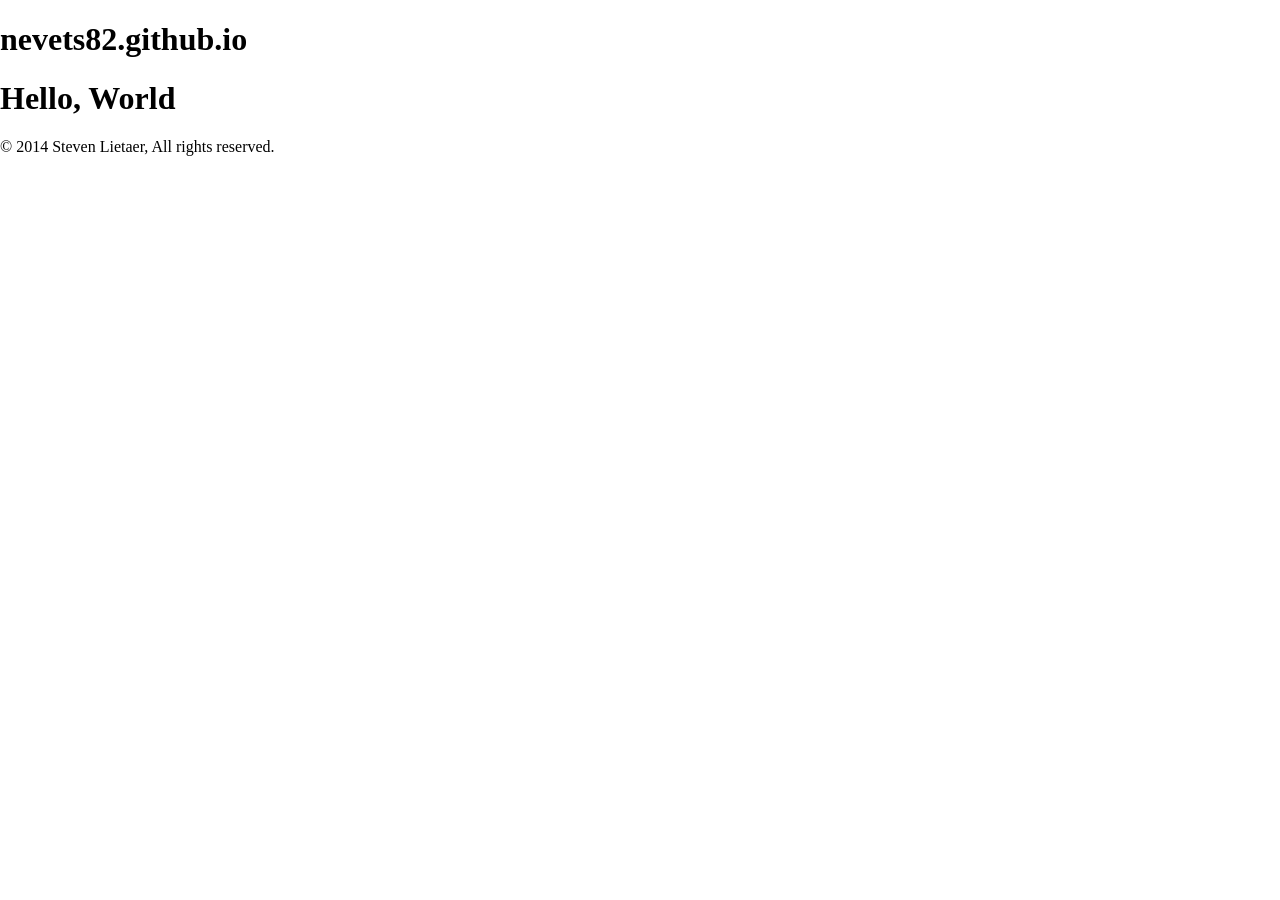
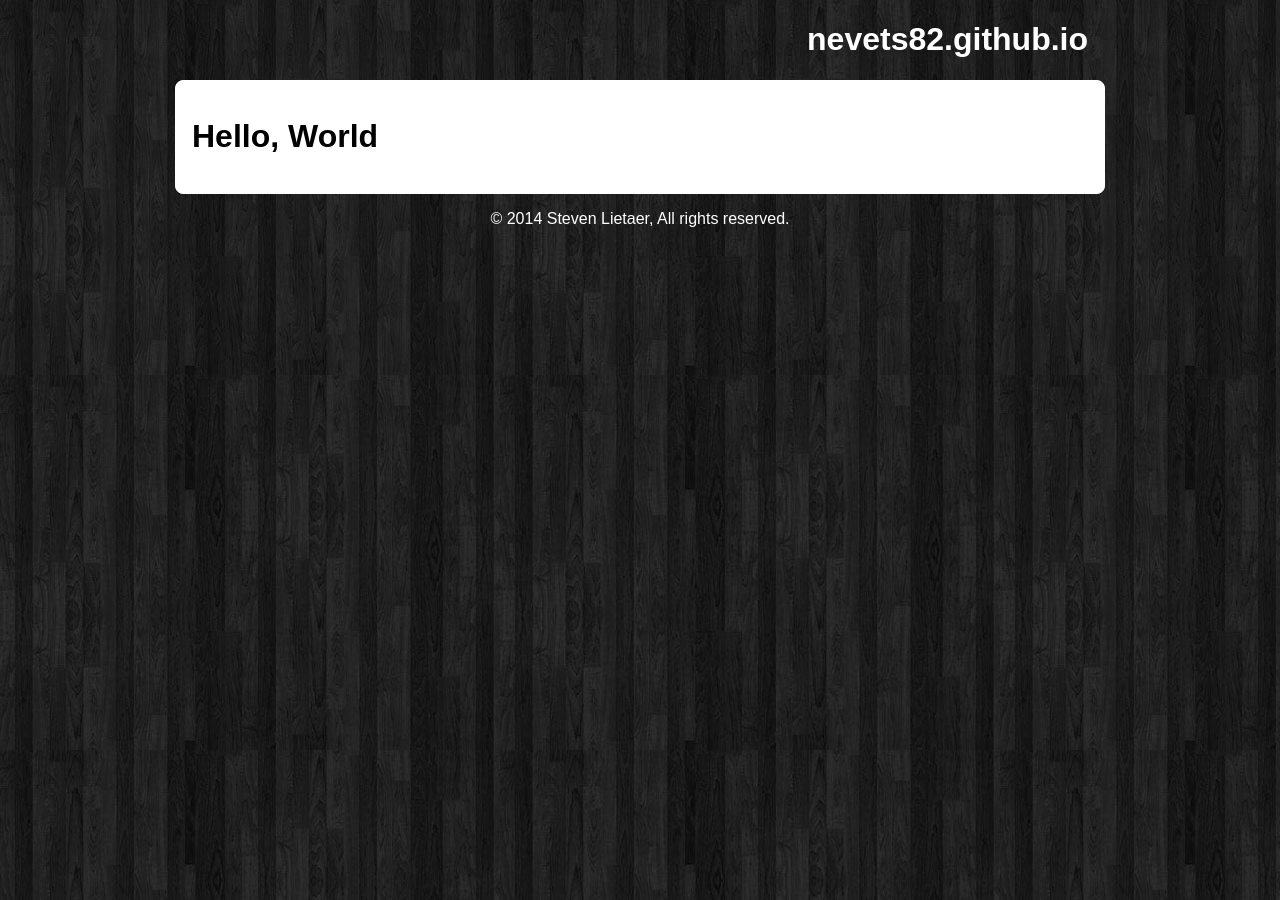
Before and after one commit to Nevets82/nevets82.github.io, a Jekyll site: the page built from index.md, in a window 1280 px wide. Built offline with Jekyll 4.4.1, drawn with Linux system fonts in a browser that asks for light colours; nearby versions of some CDN libraries; library files that are not in the unit come from our copies; Markdown is read by kramdown in place of the engine named in the settings.

Commit message:
Layout update

```diff
--- a/_layouts/default.html
+++ b/_layouts/default.html
@@ -2,8 +2,8 @@
 <html>
 	<head>
 		<meta charset='utf-8' />
-		<link rel="stylesheet" type="text/css" href="normalize.css">
-		<link rel="stylesheet" type="text/css" href="default.css">
+		<link rel="stylesheet" type="text/css" href="themes/default/normalize.css">
+		<link rel="stylesheet" type="text/css" href="themes/default/default.css">
 		<title>{{ page.title }}</title>
 	</head>
 	<body>
```
Also changed, not shown: themes/default/background.png (renamed from _layouts/background.png), themes/default/default.css (renamed from _layouts/default.css), themes/default/normalize.css (renamed from _layouts/normalize.css).
